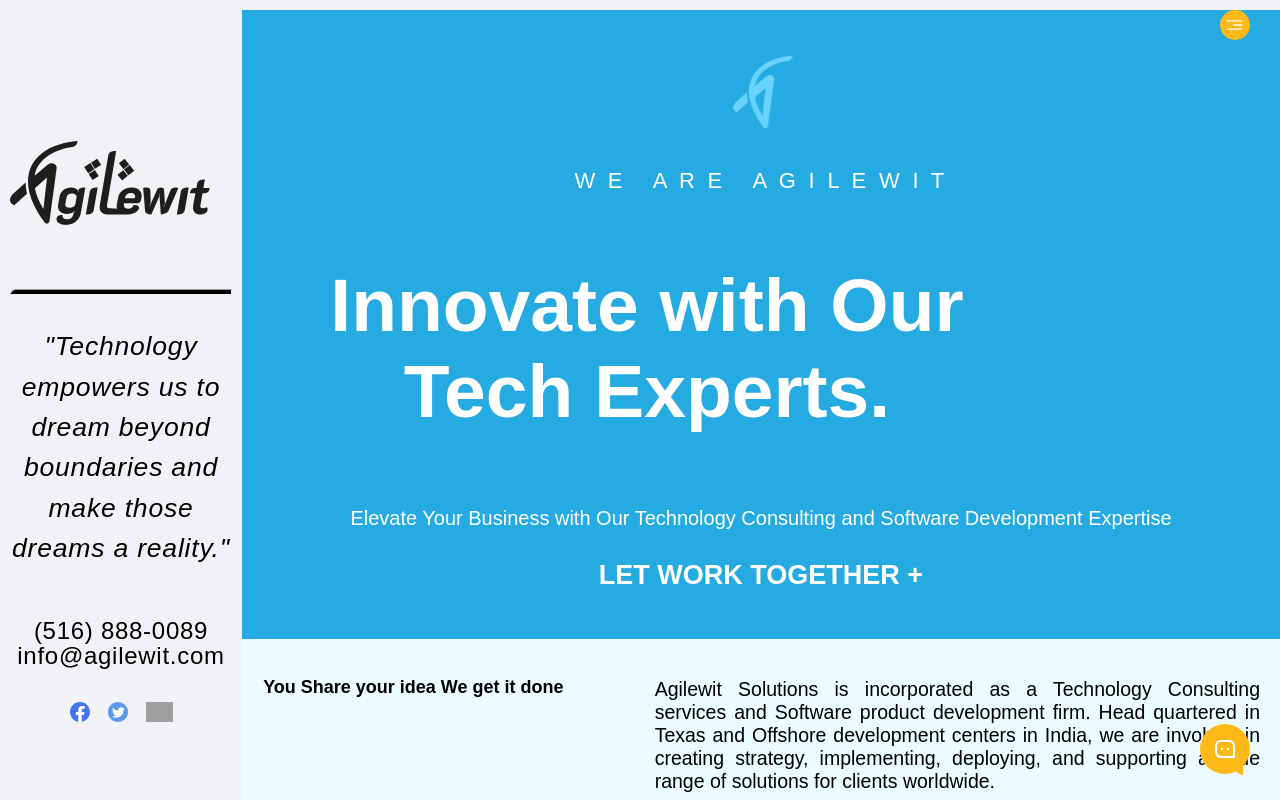
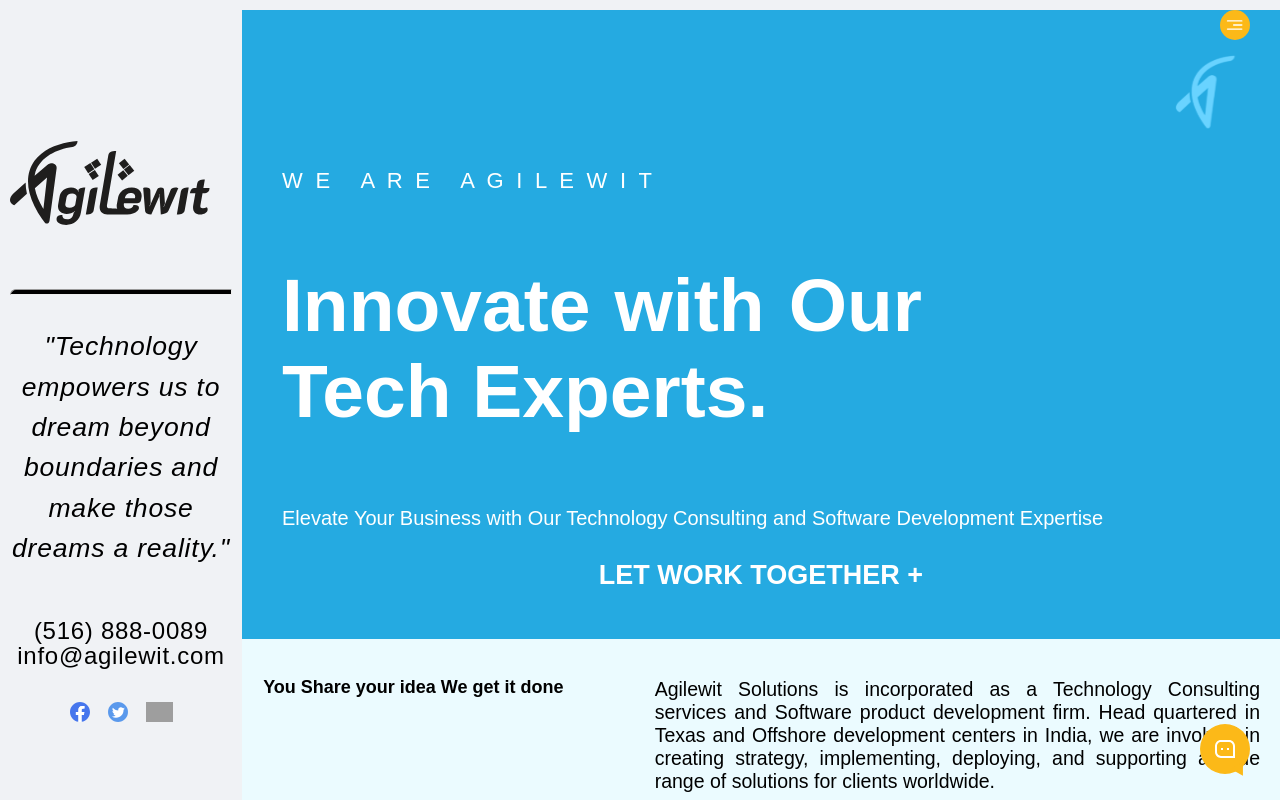
Before and after one commit to agilewitinternal/ravbs, a React (Create React App) app: page / in a window 1280 px wide. Built offline with nearby package versions, Linux system fonts and the light colour scheme; grey boxes are pictures that could not be loaded.

Commit message:
Responcive Updates

```diff
--- a/src/Home/Home.css
+++ b/src/Home/Home.css
@@ -14,7 +14,7 @@
     text-align: center;
     width: 285px;
     margin-left: 60px;
-height: 102px;
+    height: 102px;
 
 
 
@@ -29,12 +29,13 @@ height: 102px;
     flex-direction: column;
     padding: 20px;
     background: #25AAE1;
-    text-align: center;
+    text-align: justify;
     color: white;
+
 }
 
 .AgilewitGreyLogo {
-    align-self: center;
+    align-self: flex-end;
     height: 80px;
 }
 
@@ -42,10 +43,11 @@ height: 102px;
     font-size: 13px;
     line-height: 18px;
     letter-spacing: 0.15em;
-    text-align: center;
+    text-align: start;
 }
 
 .TitleHeading {
+
     font-size: 32px;
     width: 100%;
 }
@@ -53,10 +55,13 @@ height: 102px;
 .TitleDescription {
     font-size: 14px;
     line-height: 18px;
-    text-align: center;
+    text-align: start;
 }
 
 .LetsWorkTogether {
+    background-color: white;
+    color: #25AAE1;
+text-align: center;
     font-size: 16px;
     padding: 8px;
     margin: 0 auto;
@@ -143,7 +148,7 @@ height: 102px;
     text-decoration: none;
     color: #25AAE1;
 
-    font-size: 16px;
+    font-size: 17px;
 }
 
 @media screen and (min-width: 767px) {
@@ -168,6 +173,8 @@ height: 102px;
     }
 
     .AgilewitGreyLogo {
+        display: flex;
+        align-items: flex-end;
         height: 100px;
     }
 
@@ -192,7 +199,7 @@ height: 102px;
 
     .TitleHeading {
         color: white;
-        width: 730px;
+        width: 640px;
         font-family: "Neue Haas Grotesk Display Pro", sans-serif;
         font-size: 75px;
         flex-wrap: wrap;
@@ -259,6 +266,7 @@ height: 102px;
     .Services {
         display: flex;
         flex-direction: row;
+        overflow-x: auto;
     }
 
     .AgilewitLogoBlue {
@@ -285,6 +293,13 @@ height: 102px;
         font-size: 30px;
     }
 
+    .PartnerTitle {
+        text-decoration: none;
+        color: #25AAE1;
+
+        font-size: 30px;
+    }
+
     .PartnerListForDesktop {
         display: flex;
     }
--- a/src/MobileAppDevelopment/MobileAppDevelopmentMobileView/MobileAppDevelopmentMobileView.js
+++ b/src/MobileAppDevelopment/MobileAppDevelopmentMobileView/MobileAppDevelopmentMobileView.js
@@ -22,7 +22,7 @@ const MobileAppDevelopmentMobileView = () => {
                 <div className="HomeSecondLayer">
 
                     <div className="SubHomeSecondLayer">
-                        <ServiceHeaders ServiceHeadersInfo="Mobile App Developments" />
+                        <ServiceHeaders ServiceHeadersInfo="Developments" />
                         <div className='StaffContainer'>
                             <img src={Staff} alt="Staff" />
                             <div className='StaffDescription'>
--- a/src/PartnerOpinionItems/PartnerOpinionItems.css
+++ b/src/PartnerOpinionItems/PartnerOpinionItems.css
@@ -22,6 +22,8 @@
     font-family: "Neue Haas Grotesk Display Pro", sans-serif;
     font-size: 12px;
     width: 200px;
+
+
 
 
 }
--- a/src/ServiceItems/ServiceItems.css
+++ b/src/ServiceItems/ServiceItems.css
@@ -4,7 +4,7 @@
     border: 1px solid #386097;
     padding: 10px;
     font-size: 15px;
-
+   width: fit-content;
     margin: 10px;
 
 }
@@ -34,7 +34,8 @@
         border: 1px solid #386097;
         padding: 10px;
         margin: 10px;
-        font-size: 16px;
+        width: 120px;
+        font-size: 11px;
         justify-content: space-between;
 
         /* Aligns flex items vertically to the end */
--- a/src/constant/AboutUs.js
+++ b/src/constant/AboutUs.js
@@ -16,13 +16,13 @@ export const Partners = [
         PartnerName: "Raj Kumar",
         PartnerIcon: Raj,
         PartnerCompany: "HCL",
-        PartnerOpinion: "“ Lorem Ipsum is simply dummy text of the printing and typesetting industry. Lorem Ipsum has been the industry's standard dummy text ever since the 1500s, when an unknown printer took a galley of type and scrambled it to make a type specimen book.”"
+        PartnerOpinion: "“ The Agilewit team demonstrates exceptional expertise and efficiency in problem-solving. I highly recommend Agilewit Solutions Inc. for data science projects. Their insights and support were instrumental in deriving accurate predictions and uncovering valuable business patterns.”"
     },
     {
         PartnerName: "Akshara",
         PartnerIcon: Akshara,
         PartnerCompany: "Director Of SK Instistution",
-        PartnerOpinion: "“Lorem Ipsum is simply dummy text of the printing and typesetting industry. Lorem Ipsum has been the industry's standard dummy text ever since the 1500s, when an unknown printer took a galley of type and scrambled it to make a type specimen book.”"
+        PartnerOpinion: "“The UX/UI team at Agilewits Solutions Inc. delivered exceptional professional designs for my institution. Their attention to detail and creativity exceeded my expectations. I highly recommend Agilewits to any business partners looking for top-tier design solutions.”"
     }
 ]
 
--- a/src/constant/Home.js
+++ b/src/constant/Home.js
@@ -35,13 +35,13 @@ export const Partners = [
         PartnerName: "Raj Kumar",
         PartnerIcon: Raj,
         PartnerCompany: "HCL",
-        PartnerOpinion: "“ Lorem Ipsum is simply dummy text of the printing and typesetting industry. Lorem Ipsum has been the industry's standard dummy text ever since the 1500s, when an unknown printer took a galley of type and scrambled it to make a type specimen book.”"
+        PartnerOpinion: "“ The Agilewit team demonstrates exceptional expertise and efficiency in problem-solving. I highly recommend Agilewit Solutions Inc. for data science projects. Their insights and support were instrumental in deriving accurate predictions and uncovering valuable business patterns.”"
     },
     {
         PartnerName: "Akshara",
         PartnerIcon: Akshara,
         PartnerCompany: "Director Of SK Instistution",
-        PartnerOpinion: "“Lorem Ipsum is a simply dummy text of the printing and typesetting industry. Lorem Ipsum has been the industry's standard dummy text ever since the 1500s, when an unknown printer took a galley of type and scrambled it to make a type specimen book.”"
+        PartnerOpinion: "“The UX/UI team at Agilewits Solutions Inc. delivered exceptional professional designs for my institution. Their attention to detail and creativity exceeded my expectations. I highly recommend Agilewits to any business partners looking for top-tier design solutions.”"
     }
 ]
 
```
